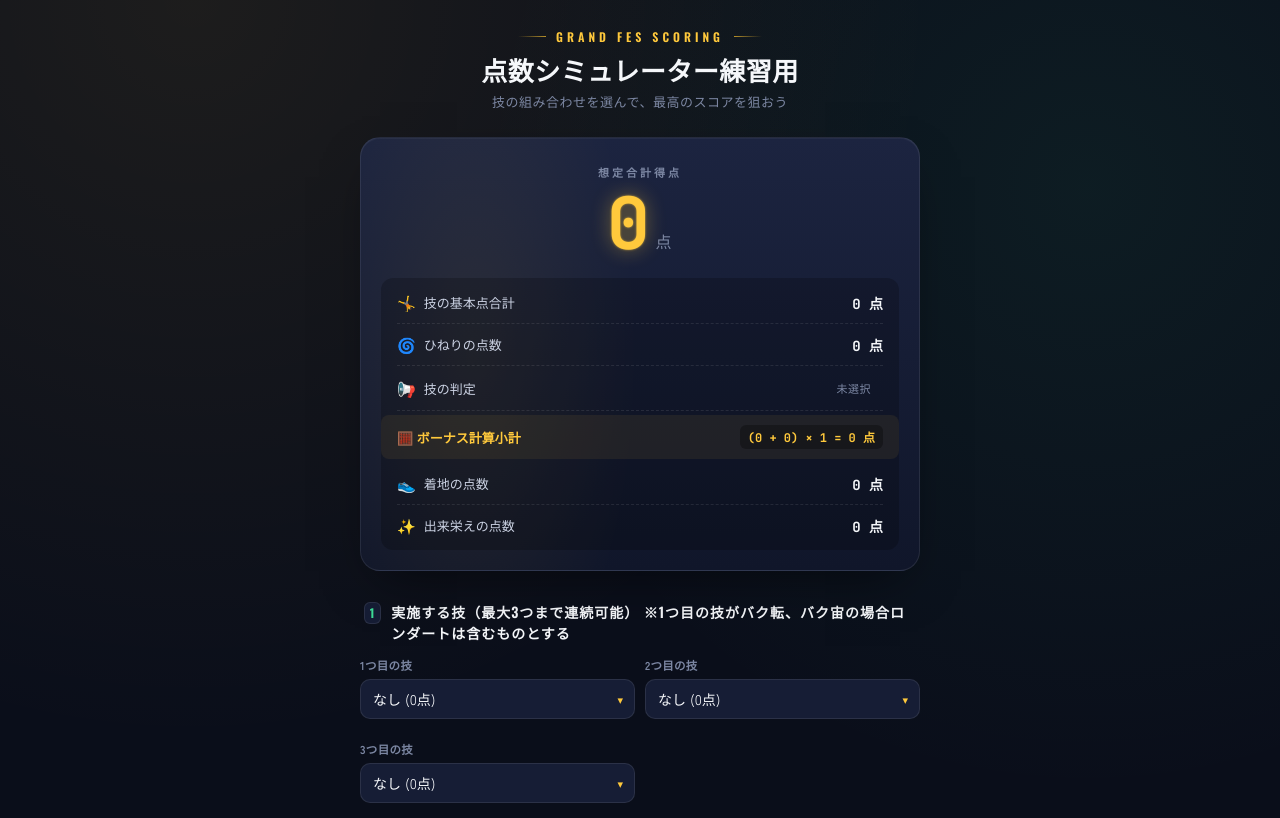
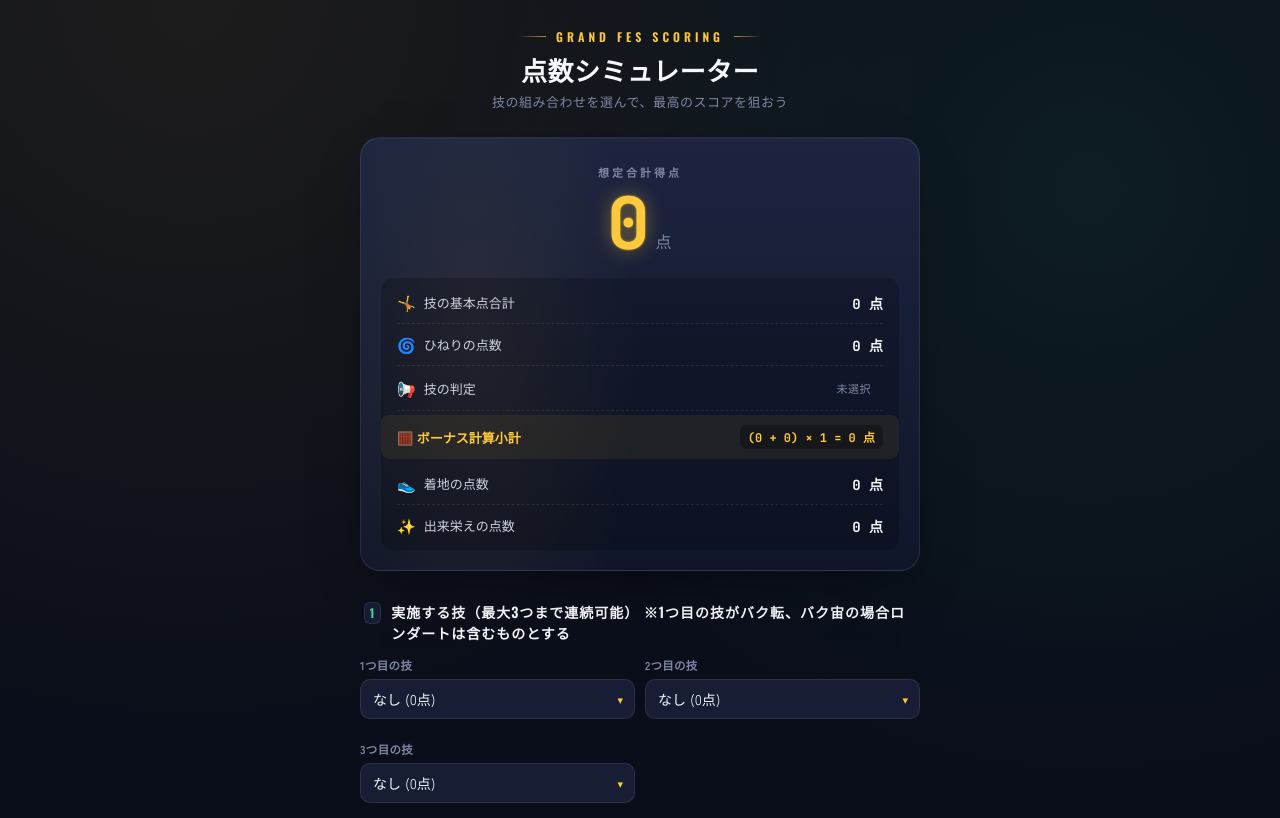
Before and after one commit to nogeshi55-crypto/github.io, a plain HTML site: page index.html in a window 1280 px wide. Shown: the top 818 px of the page. Drawn offline with nearby package versions, Linux system fonts and the light colour scheme.

Commit message:
Add files via upload

```diff
--- a/index.html
+++ b/index.html
@@ -3,7 +3,7 @@
 <head>
 <meta charset="UTF-8">
 <meta name="viewport" content="width=device-width, initial-scale=1.0">
-<title>グランドフェス 点数シミュレーター練習用</title>
+<title>グランドフェス 点数シミュレーター</title>
 <link rel="preconnect" href="https://fonts.googleapis.com">
 <link rel="preconnect" href="https://fonts.gstatic.com" crossorigin>
 <link href="https://fonts.googleapis.com/css2?family=Oswald:wght@400;500;600;700&family=Zen+Kaku+Gothic+New:wght@400;500;700;900&family=JetBrains+Mono:wght@500;700&display=swap" rel="stylesheet">
@@ -295,7 +295,7 @@
 
 <div class="wrap">
   <div class="eyebrow">GRAND FES SCORING</div>
-  <h1>点数シミュレーター練習用</h1>
+  <h1>点数シミュレーター</h1>
   <div class="subtitle">技の組み合わせを選んで、最高のスコアを狙おう</div>
 
   <div class="board">
```
